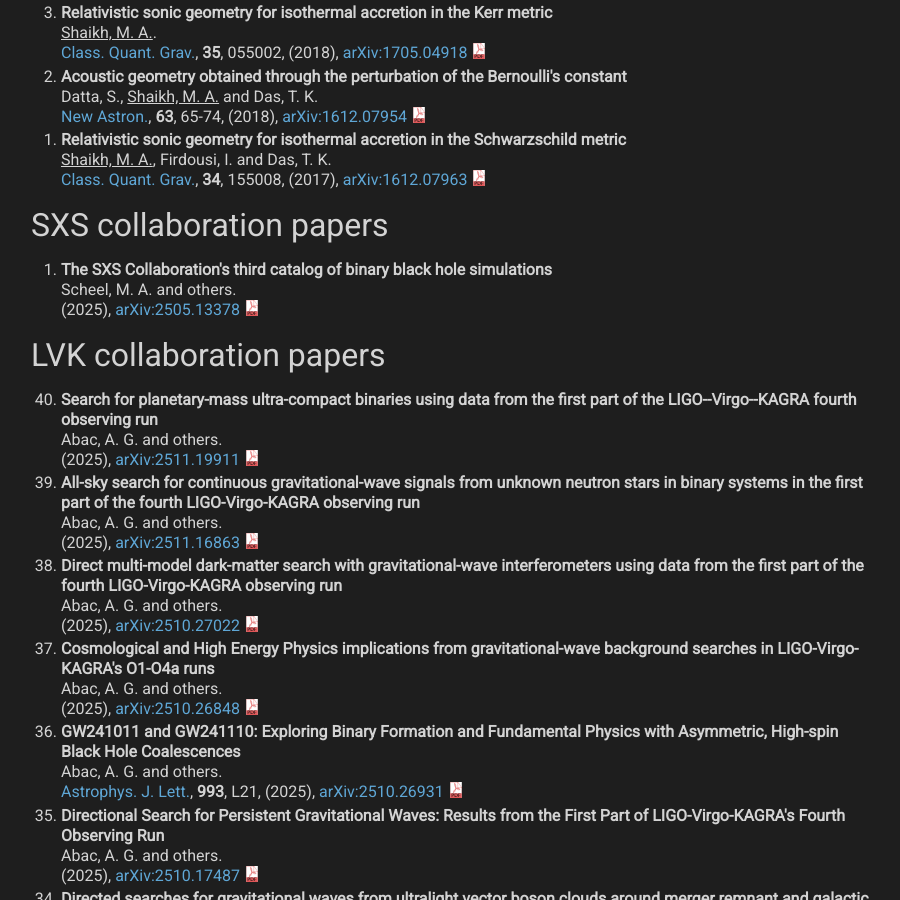
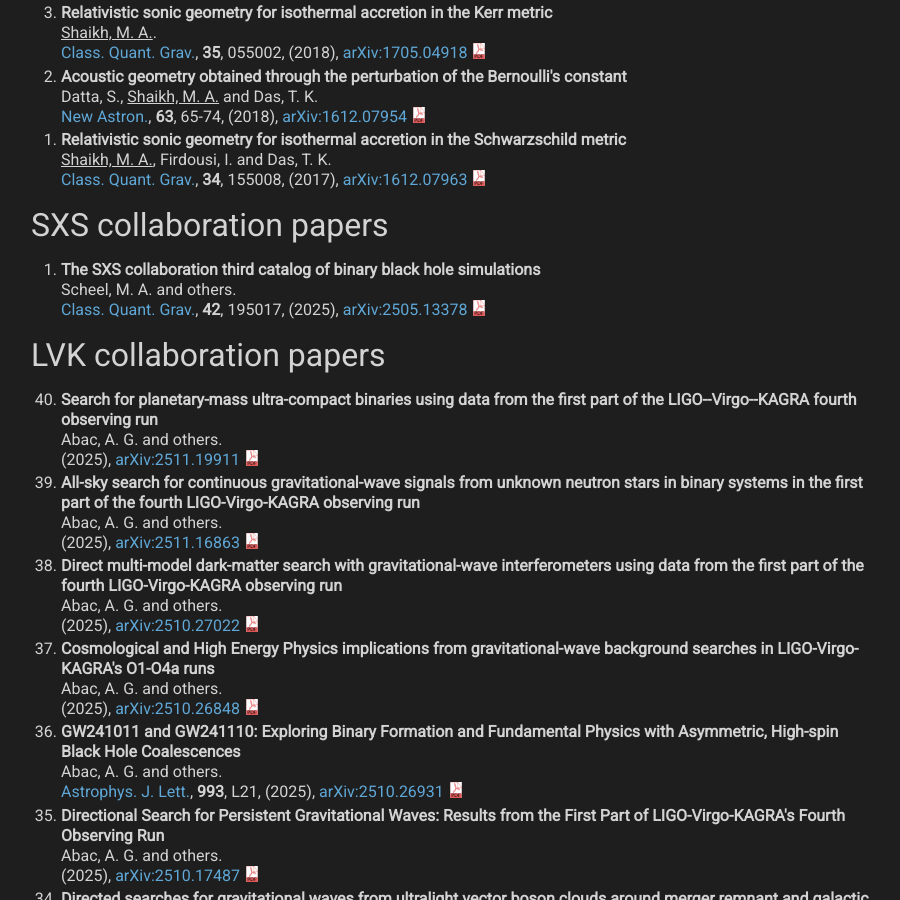
Before and after one commit to md-arif-shaikh/md-arif-shaikh.github.io, a Jekyll site: the page built from 03_publications.html, in a window 1280 px wide and 900 px high, scrolled down 1552 px. Shown: the whole window, without its empty margins (189-1089 px from the left). Built offline with Jekyll 4.4.1, drawn with Linux system fonts in a browser that asks for light colours; a style sheet for code colours, icons or effects is not loaded.

Commit message:
update sxs publication

```diff
--- a/_data/sxs.bib
+++ b/_data/sxs.bib
@@ -1,9 +1,13 @@
 @article{Scheel:2025jct,
     author = "Scheel, Mark A. and others",
-    title = "{The SXS Collaboration's third catalog of binary black hole simulations}",
+    title = "{The SXS collaboration{\textquoteright}s third catalog of binary black hole simulations}",
     eprint = "2505.13378",
     archivePrefix = "arXiv",
     primaryClass = "gr-qc",
-    month = "5",
+    doi = "10.1088/1361-6382/adfd34",
+    journal = "Class. Quant. Grav.",
+    volume = "42",
+    number = "19",
+    pages = "195017",
     year = "2025"
 }
--- a/_data/sxs.yaml
+++ b/_data/sxs.yaml
@@ -1,9 +1,13 @@
 Scheel:2025jct:
   author: "Scheel, M. A. and others."
-  title: "The SXS Collaboration's third catalog of binary black hole simulations"
+  title: "The SXS collaboration third catalog of binary black hole simulations"
   eprint: "2505.13378"
   archiveprefix: "arXiv"
   primaryclass: "gr-qc"
-  month: "5"
+  doi: "10.1088/1361-6382/adfd34"
+  journal: "Class. Quant. Grav."
+  volume: "42"
+  number: "19"
+  pages: "195017"
   year: "2025"
   entrytype: "article"
```
